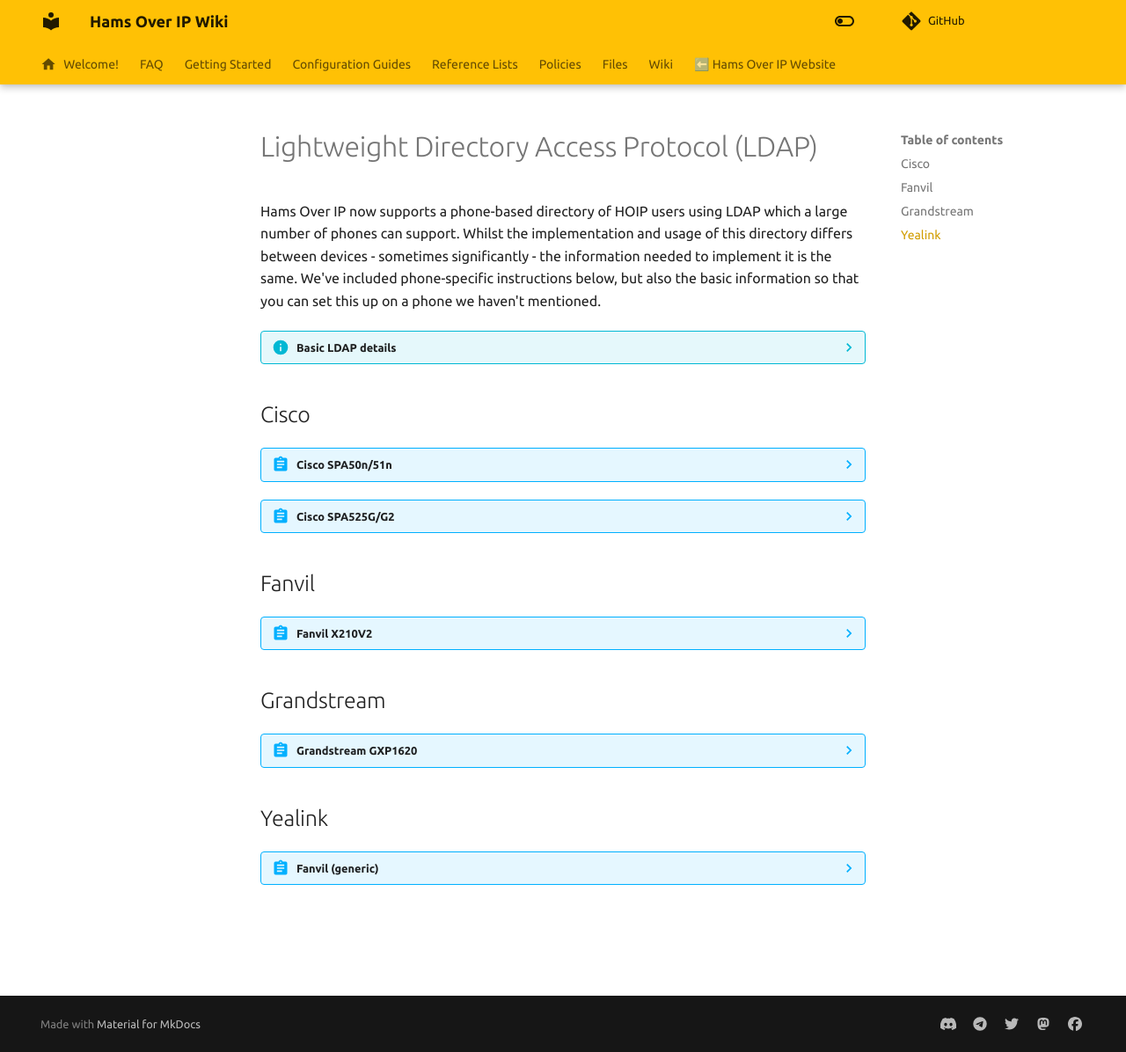
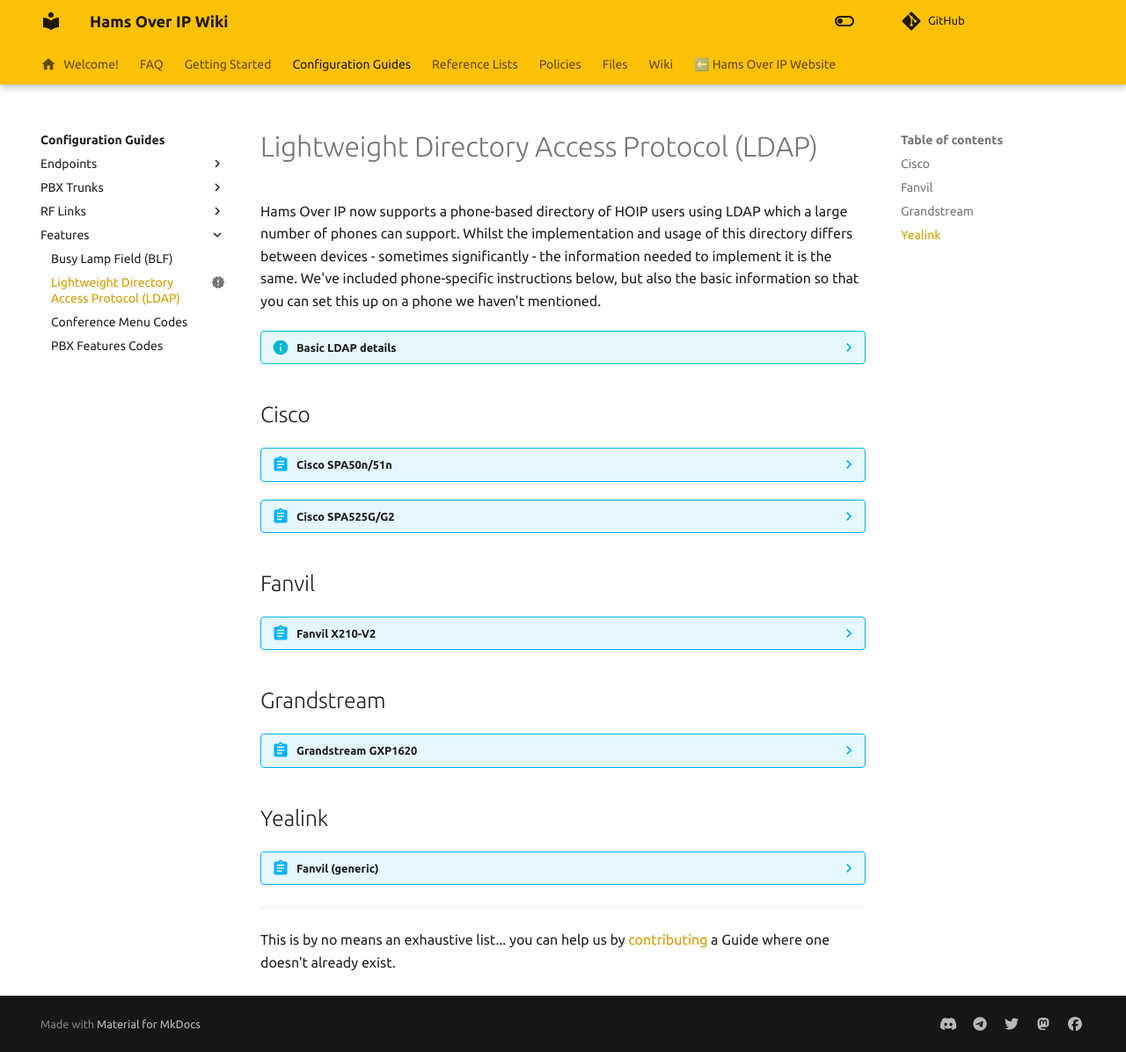
Before and after one commit to hamsoverip/wiki, an MkDocs documentation site: the page built from docs/guides/features/ldap.md, in a window 1280 px wide and 1196 px high. Shown: the whole window at 88% size. Built offline with MkDocs 1.6.1 and Material for MkDocs 9.7.7, drawn with Linux system fonts in a browser that asks for light colours; comment, search, counter and statistics services are not loaded.

Commit message:
Putting the LDAP page live, and a minor restructure to accommodate.

```diff
--- a/docs/guides/features/ldap.md
+++ b/docs/guides/features/ldap.md
@@ -118,7 +122,7 @@
 
 ## Fanvil
 
-??? abstract "Fanvil X210V2"
+??? abstract "Fanvil X210-V2"
 
     Settings are located in the web interface, in the Phonebook section, in the Cloud phonebook tab.
 
@@ -146,7 +150,7 @@
 
     Leave all other fields blank.
 
-    ![Image of a Fanvil X210V2 web interface, showing LDAP settings](./images/ldap-fanvil-x210v2.png "Image of a Fanvil X210V2 web interface, showing LDAP settings")
+    ![Image of a Fanvil X210-V2 web interface, showing LDAP settings](./images/ldap-fanvil-x210v2.png "Image of a Fanvil X210-V2 web interface, showing LDAP settings")
 
     **How to search**
 
@@ -228,3 +232,7 @@
     6. Type in partial callsign or name.
 
     !!! note "Last updated 2025-07-23 Jesse WH6AV"
+
+---
+
+This is by no means an exhaustive list... you can help us by [contributing](../../wiki/contributing.md) a Guide where one doesn't already exist.
--- a/mkdocs.yml
+++ b/mkdocs.yml
@@ -122,8 +122,9 @@
 #      - Configure Audio Services: other/configure-audio-feed.md
     - Features:
       - guides/features/index.md
+      - Busy Lamp Field (BLF): guides/features/blf.md
+      - Lightweight Directory Access Protocol (LDAP): guides/features/ldap.md
       - Conference Menu Codes: guides/features/conference-menu-codes.md
-      - Configure BLF: guides/features/configure-blf.md
       - PBX Features Codes: guides/features/pbx-feature-codes.md
 
   - Reference Lists:
@@ -217,7 +218,8 @@
 
         "other/configure-rf-links.md": "guides/rf-links/configure-rf-links.md"
         "guides/features/configure-rf-links.md": "guides/rf-links/configure-rf-links.md"
-        "other/configure-blf.md": "guides/features/configure-blf.md"
+        "other/configure-blf.md": "guides/features/blf.md"
+        "guides/features/configure-blf.md": "guides/features/blf.md"
 
         "General/other_systems/index.md": "reference/linked/index.md"
         "General/other_systems/amateurwire.md": "reference/linked/amateurwire.md"
```
Also changed, not shown: other parts of docs/guides/features/ldap.md (+4 -0 lines), docs/guides/features/blf.md (renamed from docs/guides/features/configure-blf.md, +3 -1 lines), docs/guides/features/index.md (+2 -1 lines), docs/guides/index.md (+2 -1 lines).
